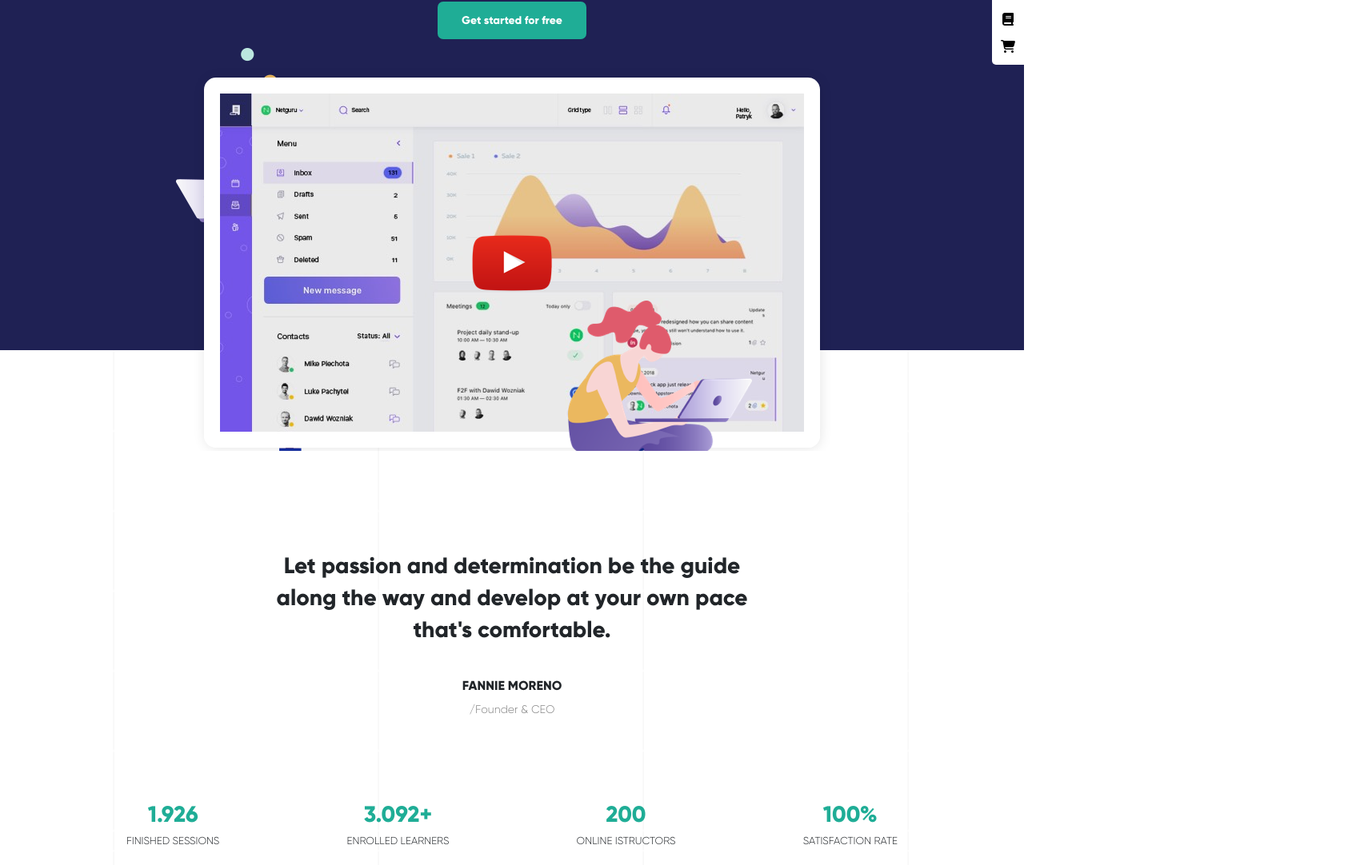
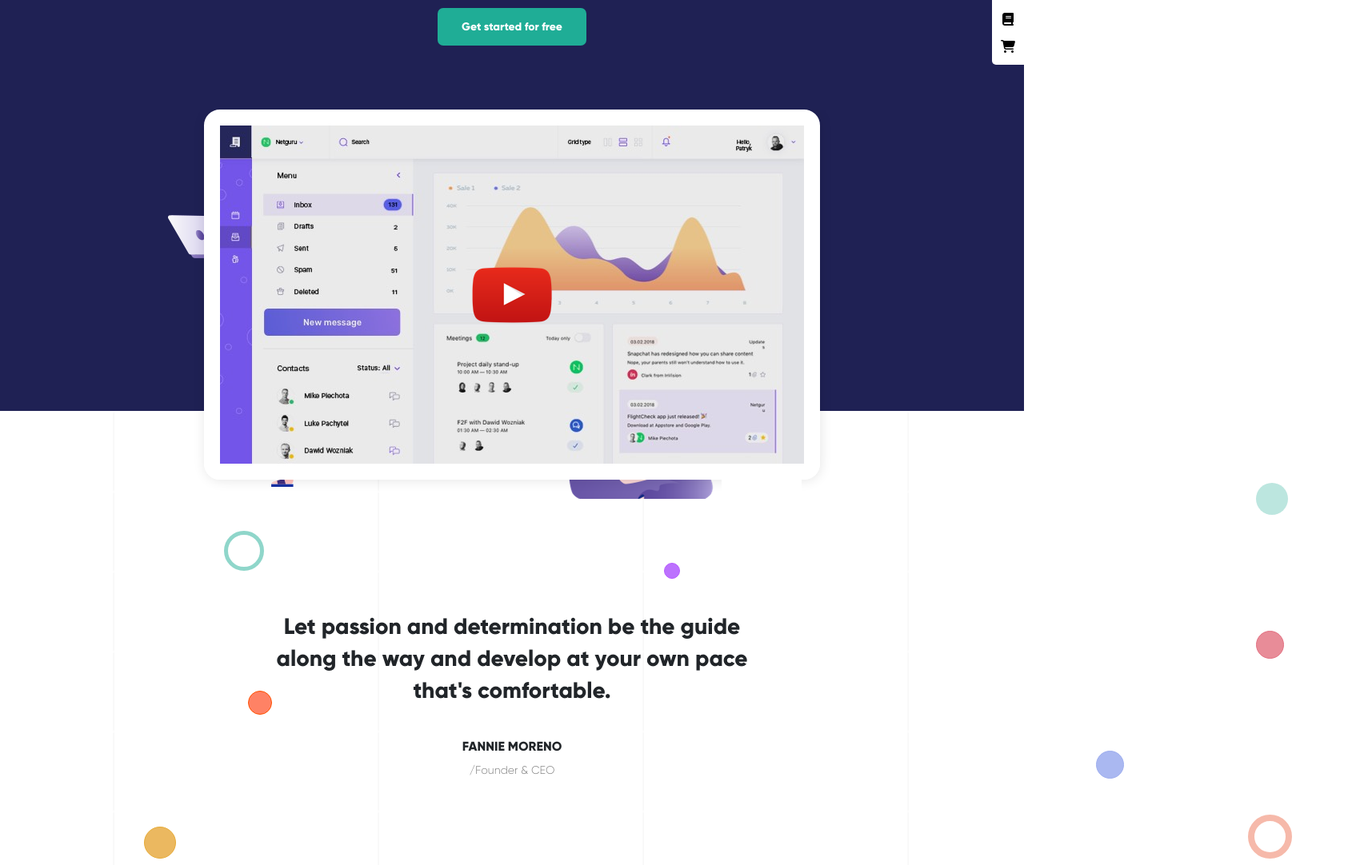
Before and after one commit to ManuelBenini/proj-html-vuejs, a Vue app: page / in a window 1280 px wide. Shown: the part 192-1274 px from the top of the page at 80% size, 1705 px wide, since content can reach past the window. Built offline with nearby package versions, Linux system fonts and the light colour scheme.

Commit message:
Struttura principale finita! Da stampare dinamicamente header e footer e pulire ancora Html e css

```diff
--- a/src/components/MainComp.vue
+++ b/src/components/MainComp.vue
@@ -4,17 +4,19 @@
     <div class="hero pt-5 text-center">
       <div class="mb-container">
         <h2>Learn At Your Own Pace!</h2>
-        <p>Get teamed up with people of the same will.</p>
+        <p class="mb-4">Get teamed up with people of the same will.</p>
         <AccentBtnComp btnText="Get started for free" />
       </div>
-      <div class="jumbo-images position-relative pt-5">
-        <img class="hero-left-person" src="../assets/img/home-6-hero-left-person.png" alt="statistics">
-        <div class="hero-big-image-container position-relative">
-          <img class="hero-big-image" src="../assets/img/home-6-hero-poster-final.jpg" alt="statistics">
-          <img class="youtube-icon" src="../assets/img/icon-youtube-play.png" alt="statistics">
+      <div class="jumbo-images position-relative">
+        <img class="left-person" src="../assets/img/home-6-hero-left-person.png" alt="left-image">
+        <div class="big-image position-relative">
+          <img class="hero-poster" src="../assets/img/home-6-hero-poster-final.jpg" alt="center-image">
+          <img class="youtube" src="../assets/img/icon-youtube-play.png" alt="youtube-icon">
         </div>
-        <img class="hero-right-person" src="../assets/img/home-6-hero-right-person.png" alt="statistics">
+        <img class="right-person" src="../assets/img/home-6-hero-right-person.png" alt="right-image">
+        <div class="blank-div"></div>
       </div>
+
       <div class="side-menu">
         <div class="icon">
          <a href="#"><i class="bi bi-caret-right-square-fill"></i></a>
@@ -34,7 +36,17 @@
       </div>
     </div>
 
-    <div class="achievement">
+    <div class="achievement position-relative">
+      <div class="circles">
+        <div class="green"></div>
+        <div class="orange-fill"></div>
+        <div class="yellow-fill"></div>
+        <div class="purple-fill"></div>
+        <div class="green-fill"></div>
+        <div class="pink-fill"></div>
+        <div class="azure-fill"></div>
+        <div class="pink"></div>
+      </div>
       <div class="mb-container text-center">
         <div class="description">
           <h3>Let passion and determination be the guide along the way and develop at your own pace that's comfortable.</h3>
@@ -216,9 +228,16 @@
           <h1>Why People Talk About <ColoredTextComp text="MaxCoach"/>?</h1>
         </div>
 
-        <div class="content d-flex">
-          <div class="image-container">
+        <div class="content d-flex position-relative">
+          <div class="image-container position-relative">
             <img src="../assets/img/testimonial-avata-02.jpg" alt="testimonial-image">
+          </div>
+
+          <img class="shape" src="../assets/img/maxcoach-shape-05.png" alt="testimonial-image">
+          <div class="circles">
+            <div class="brown-fill"></div>
+            <div class="brown-fill brown-fill2"></div>
+            <div class="brown-fill brown-fill3"></div>
           </div>
 
           <div class="description">
@@ -301,14 +320,19 @@
       </div>
     </div>
 
-    <div class="learn-categories">
+    <div class="learn-categories position-relative">
+      <div class="circles">
+        <div class="green"></div>
+        <div class="orange-fill"></div>
+        <div class="green-fill"></div>
+      </div>
       <div class="mb-container h-100">
         <div class="section-title text-center">
           <p><ColoredTextComp text="WANNA TRANSFORM YOUR LIFE?" color="grey"/></p>
           <h1>Glad to <ColoredTextComp text="Help You"/> Learn</h1>
         </div>
 
-        <div class="content d-flex flex-column">
+        <div class="content">
 
           <div class="mb-cards-container d-flex">
             <div class="mb-card">
@@ -364,7 +388,12 @@
       </div>
     </div>
 
-    <div class="call-to-action">
+    <div class="call-to-action position-relative">
+      <div class="circles">
+        <div class="yellow-fill"></div>
+        <div class="pink-fill"></div>
+        <div class="azure-fill"></div>
+      </div>
       <div class="mb-container text-center">
         <h5>Start today for getting <ColoredTextComp text="Online Certification"/></h5>
         <h2 class="mb-4">You can be your own guiding star with our help!</h2>
@@ -393,34 +422,50 @@
     position: relative;
     background-color: #1f2154;
     color: white;
-    max-height: 570px;
+    max-height: 646px;
     .jumbo-images{
+      text-align: center;
+      height: 487px;
+      margin: 0 auto;
+      margin-top: 80px;
       overflow: hidden;
-      height: 515px;
-      .hero-left-person{
+      z-index: 2;
+      .left-person{
         position: absolute;
-        bottom: 0;
-        left: 220px;
+        z-index: 10;
+        top: -32px;
+        left: 210px;
       }
-      .hero-big-image-container{
-        width: 800px;
-        margin: 0 auto;
-        .hero-big-image{
+      .right-person{
+        position: absolute;
+        z-index: 9;
+        bottom: -163px;
+        right: 340px;
+      }
+      .blank-div{
+        position: absolute;
+        z-index: 60;
+        bottom: -37px;
+        right: 278px;
+        background: white;
+        height: 65px;
+        width: 100px;
+      }
+      .big-image{
+        .hero-poster{
+          position: relative;
+          z-index: 10;
           border: 20px solid white;
-          border-radius: 15px;
+          border-radius: 20px;
           box-shadow: 1px 1px 15px rgba($color: #000000, $alpha: 0.1);
         }
-        .youtube-icon{
+        .youtube{
           position: absolute;
           top: 50%;
           left: 50%;
+          z-index: 20;
           transform: translate(-50%, -50%);
         }
-      }
-      .hero-right-person{
-        position: absolute;
-        bottom: -165px;
-        right: 340px;
       }
     }
     .side-menu{
@@ -442,6 +487,76 @@
   }
 
   .achievement{
+    .circles{
+      & *{
+        position: absolute;
+        border-radius: 50%;
+        border: 1px solid
+      }
+      .green{
+        top: 150px;
+        left: 280px;
+        width: 50px;
+        height: 50px;
+        border: 5px solid #8fd6ca;
+      }
+      .orange-fill{
+        top: 350px;
+        left: 310px;
+        width: 30px;
+        height: 30px;
+        background-color: #ff8265;
+        border-color: #ff5000;
+      }
+      .yellow-fill{
+        top: 520px;
+        left: 180px;
+        width: 40px;
+        height: 40px;
+        background-color: #ebb860;
+        border-color: #e7ab37;
+      }
+      .purple-fill{
+        top: 190px;
+        left: 830px;
+        width: 20px;
+        height: 20px;
+        background-color: #bc71fe;
+        border-color: #b75cfe;
+      }
+      .green-fill{
+        top: 90px;
+        left: 1570px;
+        width: 40px;
+        height: 40px;
+        background-color: #bce6df;
+        border: none;
+      }
+      .pink-fill{
+        top: 275px;
+        left: 1570px;
+        width: 35px;
+        height: 35px;
+        background-color: #e88c98;
+        border-color: #e37283;
+      }
+      .azure-fill{
+        top: 425px;
+        left: 1370px;
+        width: 35px;
+        height: 35px;
+        background-color: #aab8f1;
+        border-color: #9fafef;
+      }
+      .pink{
+        top: 505px;
+        left: 1560px;
+        width: 55px;
+        height: 55px;
+        background-color: white;
+        border: 8px solid #f6b9aa;
+      }
+    }
     .mb-container{
       background-image: url('../assets/img/background-pattern-grid-line.png');
       background-size: 331px 100px;
@@ -620,8 +735,41 @@
         border-radius: 50%;
         overflow: hidden;
         img{
+          position: relative;
+          z-index: 2;
           width: 100%;
           height: 100%;
+        }
+      }
+      .shape{
+        z-index: 1;
+        position: absolute;
+        bottom: 53px;
+        left: 151px;
+        width: 13%;
+      }
+      .circles{
+        & *{
+          position: absolute;
+          border-radius: 50%;
+          border: 1px solid
+        }
+        .brown-fill{
+          z-index: 1;
+          top: -15px;
+          left: 120px;
+          width: 70px;
+          height: 70px;
+          background-color: #d2a98e;
+          border: none;
+        }
+        .brown-fill2{
+          top: 5px;
+          left: 190px;
+        }
+        .brown-fill3{
+          top: 50px;
+          left: 99px;
         }
       }
       .description{
@@ -633,7 +781,8 @@
           font-weight: 400;
         }
         h6{
-          font-weight: 600;
+          font-weight: bold;
+          margin-bottom: 0;
         }
         span{
           color: grey;
@@ -691,8 +840,37 @@
 
   .learn-categories{
     padding-top: 70px;
-    height: 1000px;
     background: linear-gradient(white, $sections-color);
+    .circles{
+      & *{
+        position: absolute;
+        border-radius: 50%;
+        border: 1px solid
+      }
+      .green{
+        top: 510px;
+        left: 480px;
+        width: 50px;
+        height: 50px;
+        border: 5px solid #8fd6ca;
+      }
+      .orange-fill{
+        bottom: 50px;
+        left: 110px;
+        width: 30px;
+        height: 30px;
+        background-color: #ff8265;
+        border-color: #ff5000;
+      }
+      .green-fill{
+        bottom: 400px;
+        left: 1500px;
+        width: 40px;
+        height: 40px;
+        background-color: #bce6df;
+        border: none;
+      }
+    }
     .section-title{
       margin-bottom: 70px;
     }
@@ -716,16 +894,47 @@
       }
     }
     .bottom-image{
-      height: 500px;
+      margin-top: 110px;
       img{
-        margin-top: 25px;
         width: 100%;
         height: 100%;
+        transform: translate(0, 28px)
       };
     }
   }
 
   .call-to-action{
     padding: 100px 0;
+    .circles{
+      & *{
+        position: absolute;
+        border-radius: 50%;
+        border: 1px solid
+      }
+      .yellow-fill{
+        top: 150px;
+        left: 120px;
+        width: 40px;
+        height: 40px;
+        background-color: #ebb860;
+        border-color: #e7ab37;
+      }
+      .pink-fill{
+        top: 5px;
+        left: 1430px;
+        width: 35px;
+        height: 35px;
+        background-color: #e88c98;
+        border-color: #e37283;
+      }
+      .azure-fill{
+        bottom: 175px;
+        left: 1670px;
+        width: 35px;
+        height: 35px;
+        background-color: #aab8f1;
+        border-color: #9fafef;
+      }
+    }
   }
 </style>
```
